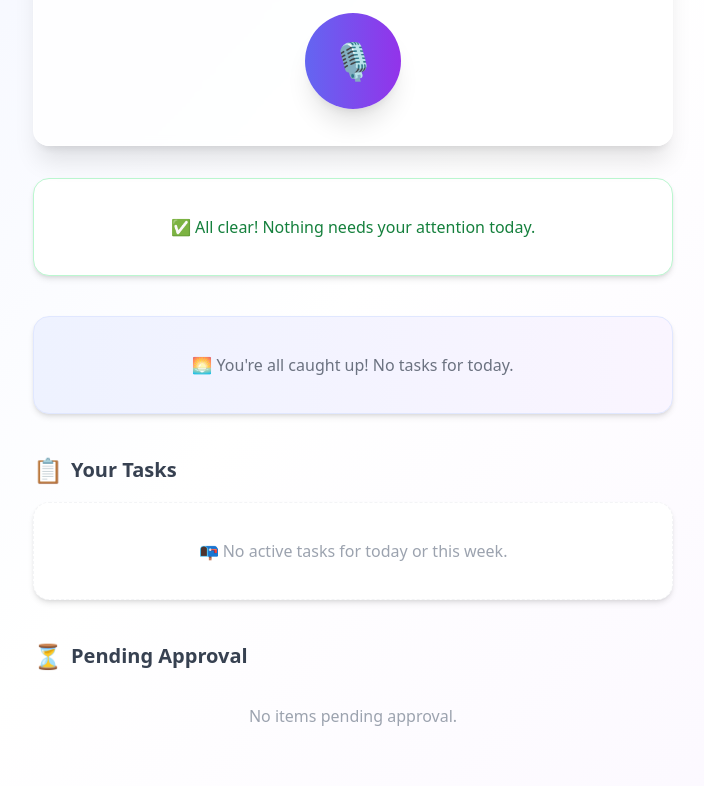
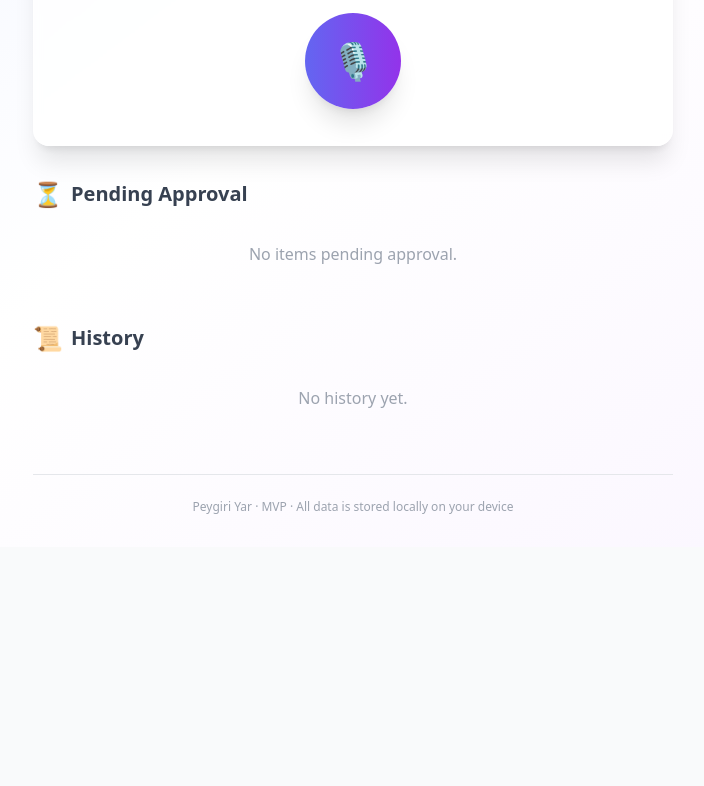
Before and after one commit to sadat006363/peygiri-yar, a Next.js app: page / in a window 1280 px wide. Shown: the part 426-1212 px from the top of the page, without its empty margins (287-991 px from the left). After the commit the page ends 973 px from the top, so only its background shows below. Built offline with nearby package versions, Linux system fonts and the light colour scheme.

Commit message:
simplify: remove TodayTasks, AttentionToday, DailyBriefing; show all non-pending items in History

```diff
--- a/src/app/page.tsx
+++ b/src/app/page.tsx
@@ -4,9 +4,6 @@ import { useEffect } from 'react';
 import { RecordButton } from '@/components/recorder/RecordButton';
 import { ApprovalList } from '@/components/review/ApprovalList';
 import { HistoryList } from '@/components/history/HistoryList';
-import { TodayTasks } from '@/components/dashboard/TodayTasks';
-import { DailyBriefing } from '@/components/dashboard/DailyBriefing';
-import { AttentionToday } from '@/components/dashboard/AttentionToday';
 import { useItemStore } from '@/stores/itemStore';
 import { Card } from '@/components/ui/Card';
 
@@ -28,33 +25,12 @@ export default function Home() {
           <div className="w-24 h-1 bg-gradient-to-r from-indigo-400 to-purple-400 mx-auto mt-3 rounded-full"></div>
         </header>
 
-        {/* ===== RECORDER (با راهنمای داخلی) ===== */}
         <Card className="mb-8 bg-white/80 backdrop-blur-sm border border-white/50 shadow-xl">
           <div className="py-4">
             <RecordButton />
           </div>
         </Card>
 
-        {/* ===== ATTENTION TODAY ===== */}
-        <section className="mb-10">
-          <AttentionToday />
-        </section>
-
-        {/* ===== DAILY BRIEFING ===== */}
-        <section className="mb-10">
-          <DailyBriefing />
-        </section>
-
-        {/* ===== TODAY & THIS WEEK TASKS ===== */}
-        <section className="mb-10">
-          <div className="flex items-center gap-2 mb-4">
-            <span className="text-2xl">📋</span>
-            <h2 className="text-xl font-bold text-gray-700">Your Tasks</h2>
-          </div>
-          <TodayTasks />
-        </section>
-
-        {/* ===== PENDING APPROVAL ===== */}
         <section className="mb-10">
           <div className="flex items-center gap-2 mb-4">
             <span className="text-2xl">⏳</span>
@@ -63,7 +39,6 @@ export default function Home() {
           <ApprovalList />
         </section>
 
-        {/* ===== HISTORY ===== */}
         <section>
           <div className="flex items-center gap-2 mb-4">
             <span className="text-2xl">📜</span>
--- a/src/components/history/HistoryList.tsx
+++ b/src/components/history/HistoryList.tsx
@@ -5,13 +5,14 @@ import { useItemStore } from '@/stores/itemStore';
 import { ItemCard } from '../review/ItemCard';
 
 export const HistoryList = () => {
-  const { completedItems, rejectedItems, fetchItems, isLoading } = useItemStore();
+  const { items, fetchItems, isLoading } = useItemStore();
 
   useEffect(() => {
     fetchItems();
   }, []);
 
-  const historyItems = [...completedItems, ...rejectedItems].sort((a, b) => b.createdAt.getTime() - a.createdAt.getTime());
+  // همه‌ی آیتم‌ها به جز pending
+  const historyItems = items.filter(i => i.status !== 'pending');
 
   if (isLoading) return <p className="text-gray-400 text-center py-4">Loading...</p>;
 
--- a/src/components/review/ItemCard.tsx
+++ b/src/components/review/ItemCard.tsx
@@ -52,27 +52,10 @@ export const ItemCard = ({ item }: { item: Item }) => {
   const [editPriority, setEditPriority] = useState<Priority>(item.priority);
   const [editDueDate, setEditDueDate] = useState<string>(item.dueDate ?? '');
 
-  // ✅ دیباگ: تابع Approve با لاگ کامل
   const handleApprove = async () => {
     console.log('🟢 دکمه Approve کلیک شد.');
-    console.log('📊 آیتم مورد نظر:', {
-      id: item.id,
-      title: item.title,
-      status: item.status,
-      dueDate: item.dueDate,
-    });
-
-    if (!item.id) {
-      console.error('❌ آیتم ID ندارد!');
-      return;
-    }
-
-    try {
-      console.log('📤 در حال به‌روزرسانی وضعیت به active...');
+    if (item.id) {
       await updateItem(item.id, { status: 'active' });
-      console.log('✅ وضعیت به active تغییر کرد.');
-    } catch (error) {
-      console.error('❌ خطا در به‌روزرسانی:', error);
     }
   };
 
@@ -84,7 +67,7 @@ export const ItemCard = ({ item }: { item: Item }) => {
   };
 
   const handleComplete = async () => {
-    console.log('🟢 دکمه Complete کلیک شد.');
+    console.log('✅ دکمه Complete کلیک شد.');
     if (item.id) {
       await updateItem(item.id, { status: 'completed' });
     }
@@ -234,6 +217,7 @@ export const ItemCard = ({ item }: { item: Item }) => {
             </div>
           )}
 
+          {/* دکمه‌های عملیاتی بر اساس وضعیت */}
           {item.status === 'pending' && (
             <div className="flex flex-wrap gap-2 mt-3 pt-2 border-t border-gray-100">
               <Button variant="success" size="sm" onClick={handleApprove}>✔ Approve</Button>
```
